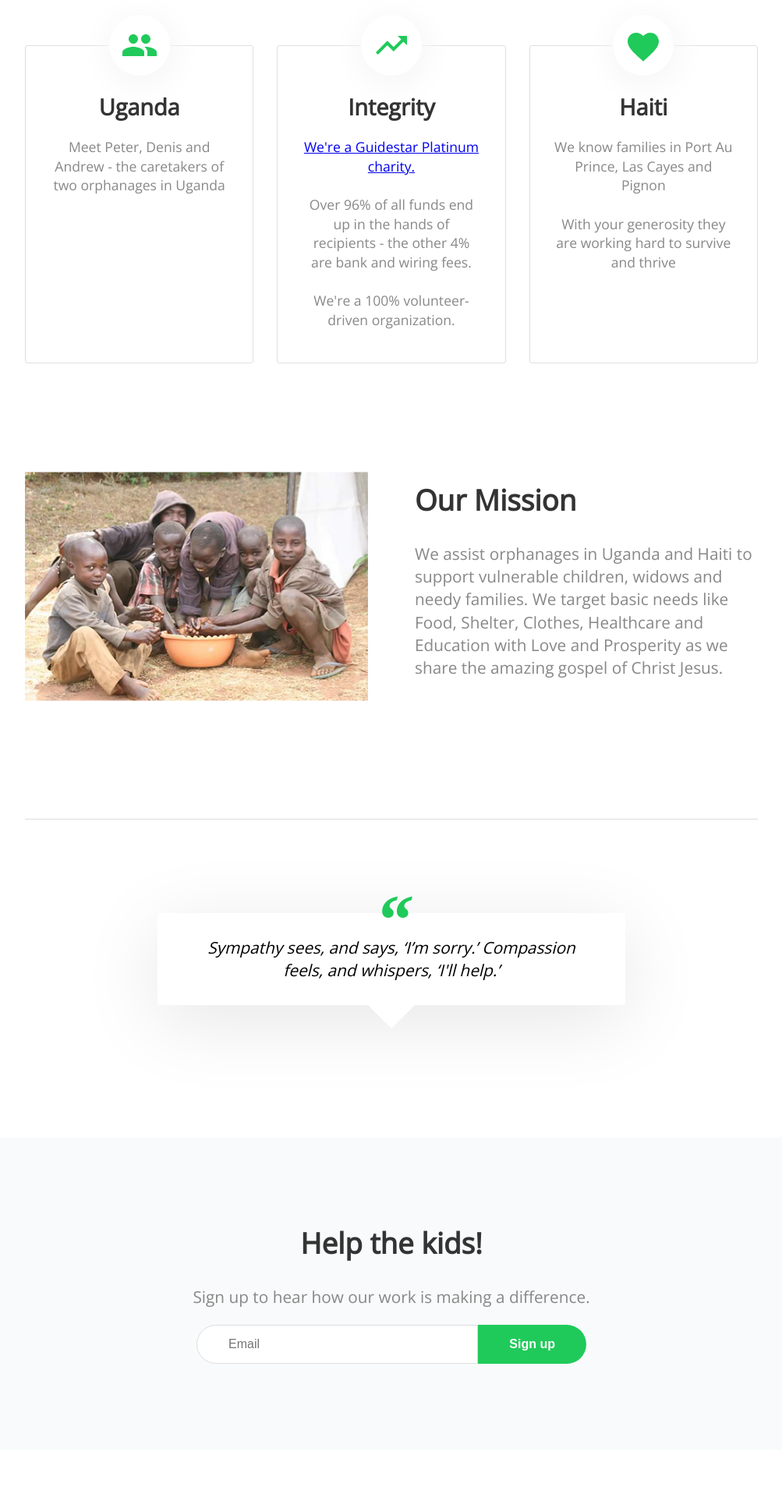
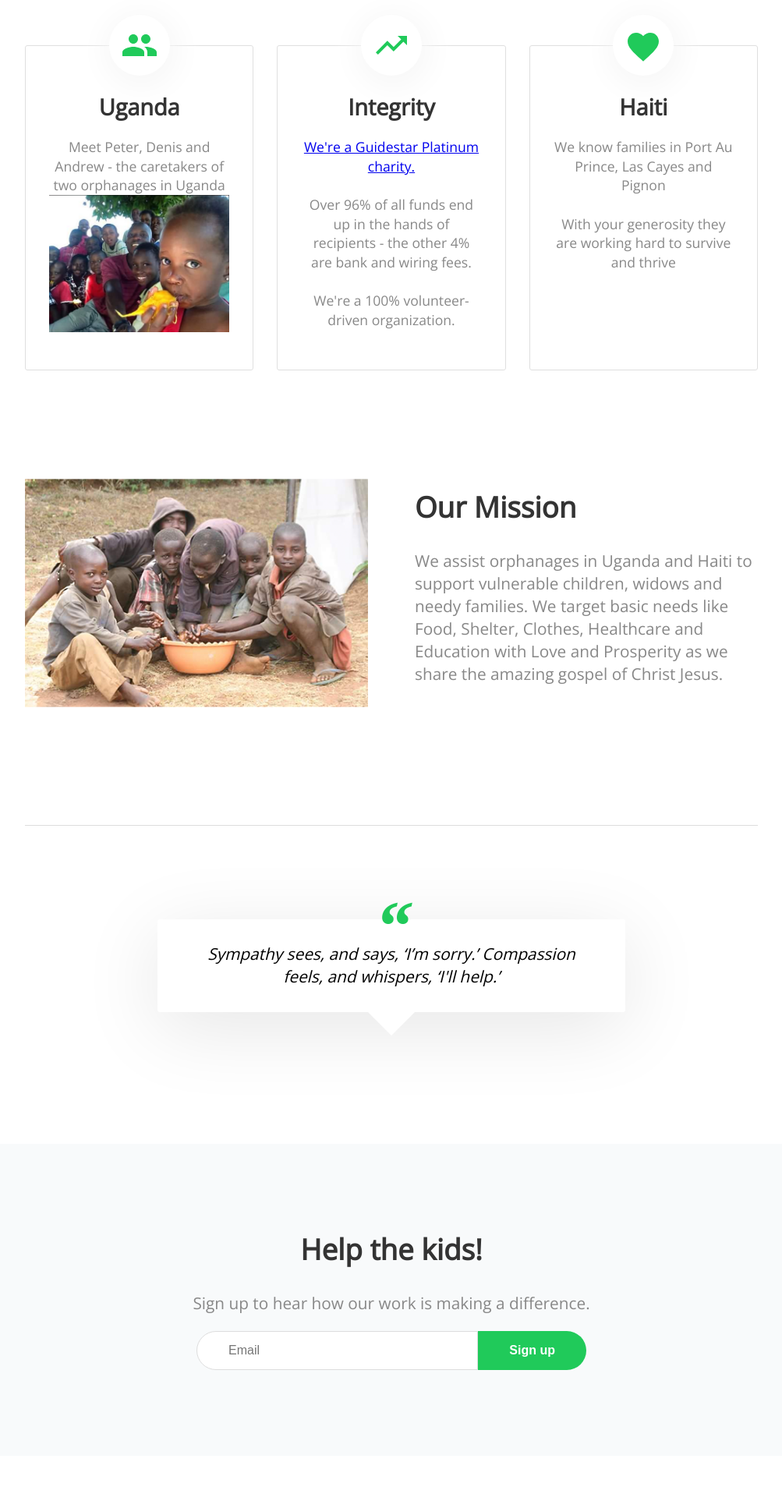
Before and after one commit to prouticus/rtpa, a Jekyll site: the page built from index.html, in a window 1280 px wide. Shown: the part 2175-4091 px from the top of the page at 78% size, without its empty margins (138-1141 px from the left). Built offline with Jekyll 4.4.1, drawn with Linux system fonts in a browser that asks for light colours; nearby versions of some CDN libraries; a script that is not in the unit is left out.

Commit message:
Update index.html

```diff
--- a/index.html
+++ b/index.html
@@ -58,6 +58,7 @@ title: Rescue The Poor
 			</h3>
 			<p class="editable">
 				Meet Peter, Denis and Andrew - the caretakers of two orphanages in Uganda
+				<img src="{{ site.baseurl }}/images/RTPU/denis_w_children.png" alt="denis" />
 			</p>
 		</li>
 
```
